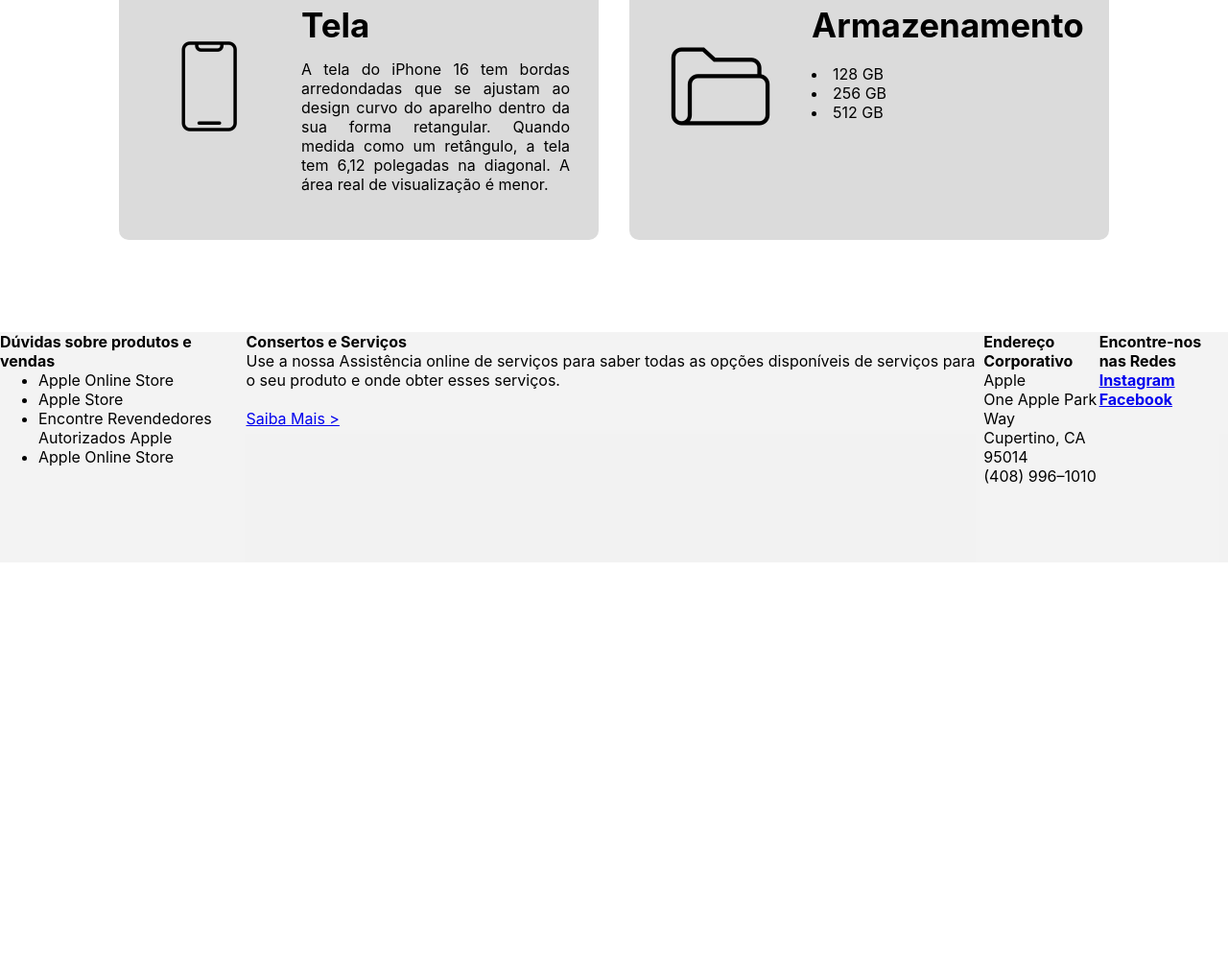
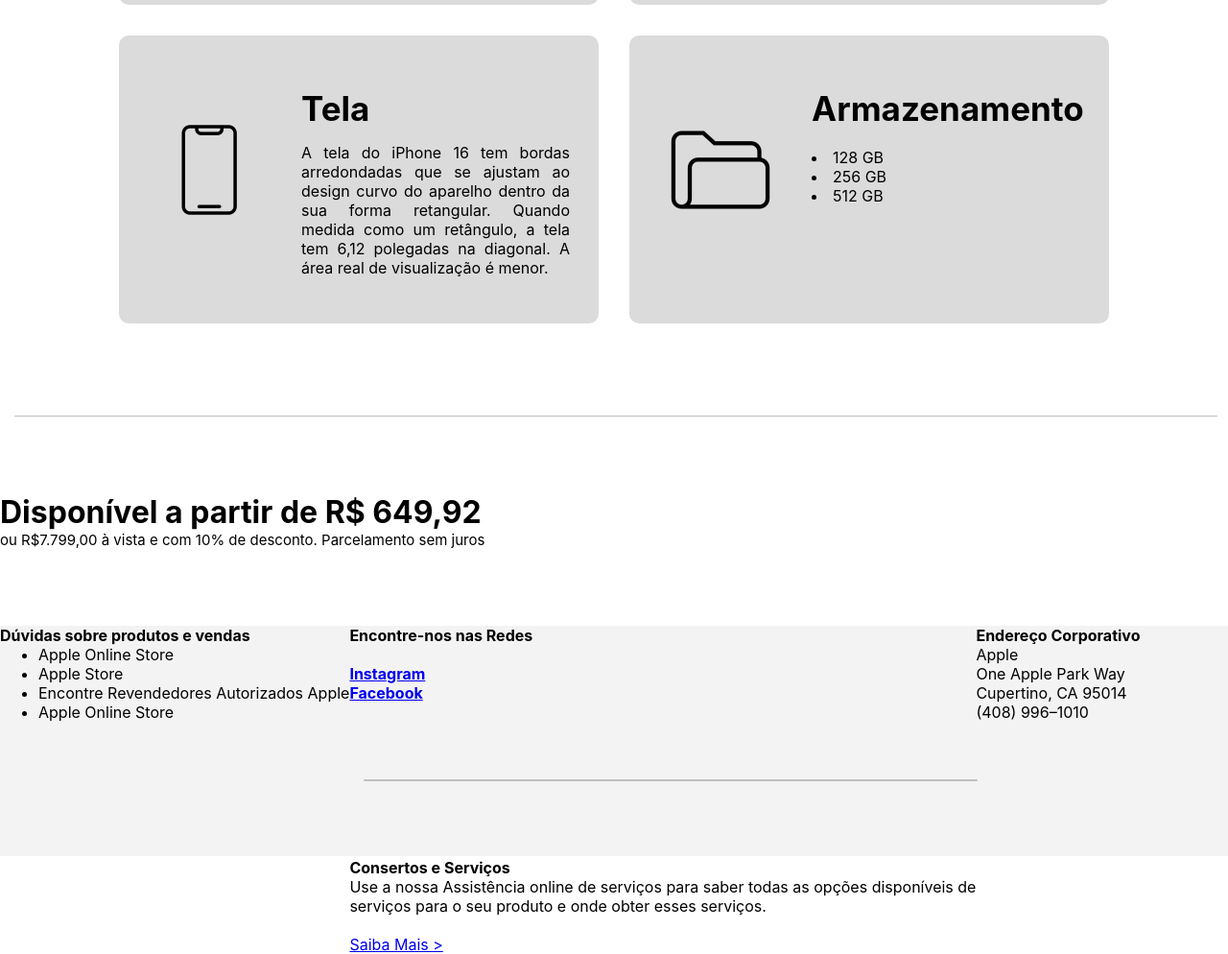
Before and after one commit to AIbased99/ATV03PW1, a plain HTML site: page index.html in a window 1280 px wide. Shown: the part 4629-5623 px from the top of the page at 96% size. Before the commit the page ends 5215 px from the top, so only its background shows below. Drawn offline with Linux system fonts and the light colour scheme; a web font is replaced by a local one.

Commit message:
Update index.html

```diff
--- a/index.html
+++ b/index.html
@@ -57,10 +57,7 @@
             <img class="img_infos" id="quadro3" src="3.png">
             <img class="img_infos" id="quadro4" src="4.png">
             <img class="img_infos" id="quadro5" src="5.png">
-            <!--Ajustar velocidade de giro dos quadros-->
         </div>
-        <!--Falta inserir o carrosel com as informações.
-        Pesquisar repetição de rolagem de informações-->
 
     </section>
     <h1 class="titulo_cores">Explore os detalhes.</h1>
@@ -69,7 +66,7 @@
     </section>
 
     <div class="linha_quebra"></div>
-
+    <h1 class="espec-preco">Especificações</h1>
     <section class="especificacoes">
         <div class="info_box" >
             <div class="icone_info" id="chip_icon"></div>
@@ -111,6 +108,12 @@
             </div>
         </div>
     </section>
+
+    <div class="linha_quebra"></div>
+
+    <h1 class="espec-preco">Disponível a partir de R$ 649,92</h1>
+    <p class="espec-preco" style="font-size: 15px;">ou R$7.799,00 à vista e com 10% de desconto. Parcelamento sem juros</p>
+
     <footer>
         <div class="contato">
         <h4>Dúvidas sobre produtos e vendas</h4>
@@ -121,11 +124,20 @@
             <li>Apple Online Store</li>
         </ul>
         </div>
+        <div class="redes_serv_flex">
+            <div class="redes_sociais">
+                <h4>Encontre-nos nas Redes</h4>
+                <br>
+                <a href="https://www.instagram.com/apple/" target="_blank"><p><strong>Instagram</strong></p></a>
+                <a href="https://www.facebook.com/apple/" target="_blank"><p><strong>Facebook</strong></p></a>
+            </div>
+        <div class="linha_quebra" id="linha_footer"></div>
         <div class="Consertos_Serv">
             <h4>Consertos e Serviços</h4>
-            <p>Use a nossa Assistência online de serviços para saber todas as opções disponíveis de serviços para o seu produto e onde obter esses serviços.</p>
+            <p>Use a nossa Assistência online de serviços para saber todas as opções disponíveis de<br>serviços para o seu produto e onde obter esses serviços.</p>
             <br>
             <a href="https://support.apple.com/pt-br/my-support" target="_self">Saiba Mais ></a>
+        </div>
         </div>
         <div class="End_Corporativo">
             <h4>Endereço Corporativo</h4>
@@ -134,11 +146,6 @@
                 One Apple Park Way<br>
                 Cupertino, CA 95014<br>(408) 996–1010</p>
         </div>
-        <div class="redes_sociais">
-            <h4>Encontre-nos nas Redes</h4>
-            <a href="https://www.instagram.com/apple/" target="_blank"><p><strong>Instagram</strong></p></a>
-            <a href="https://www.facebook.com/apple/" target="_blank"><p><strong>Facebook</strong></p></a>
-        </div>
     </footer>
 </body>
 </html>
```
